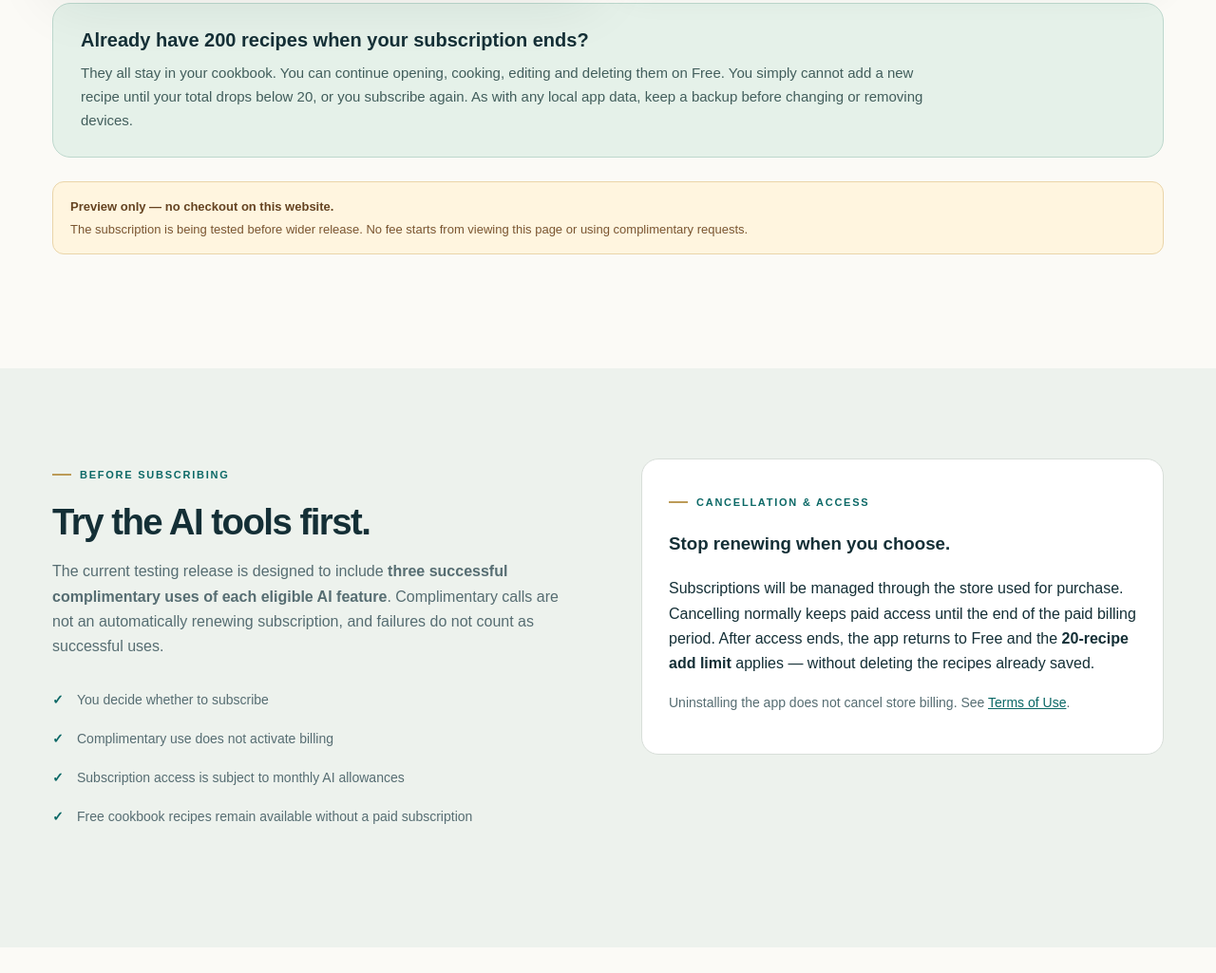
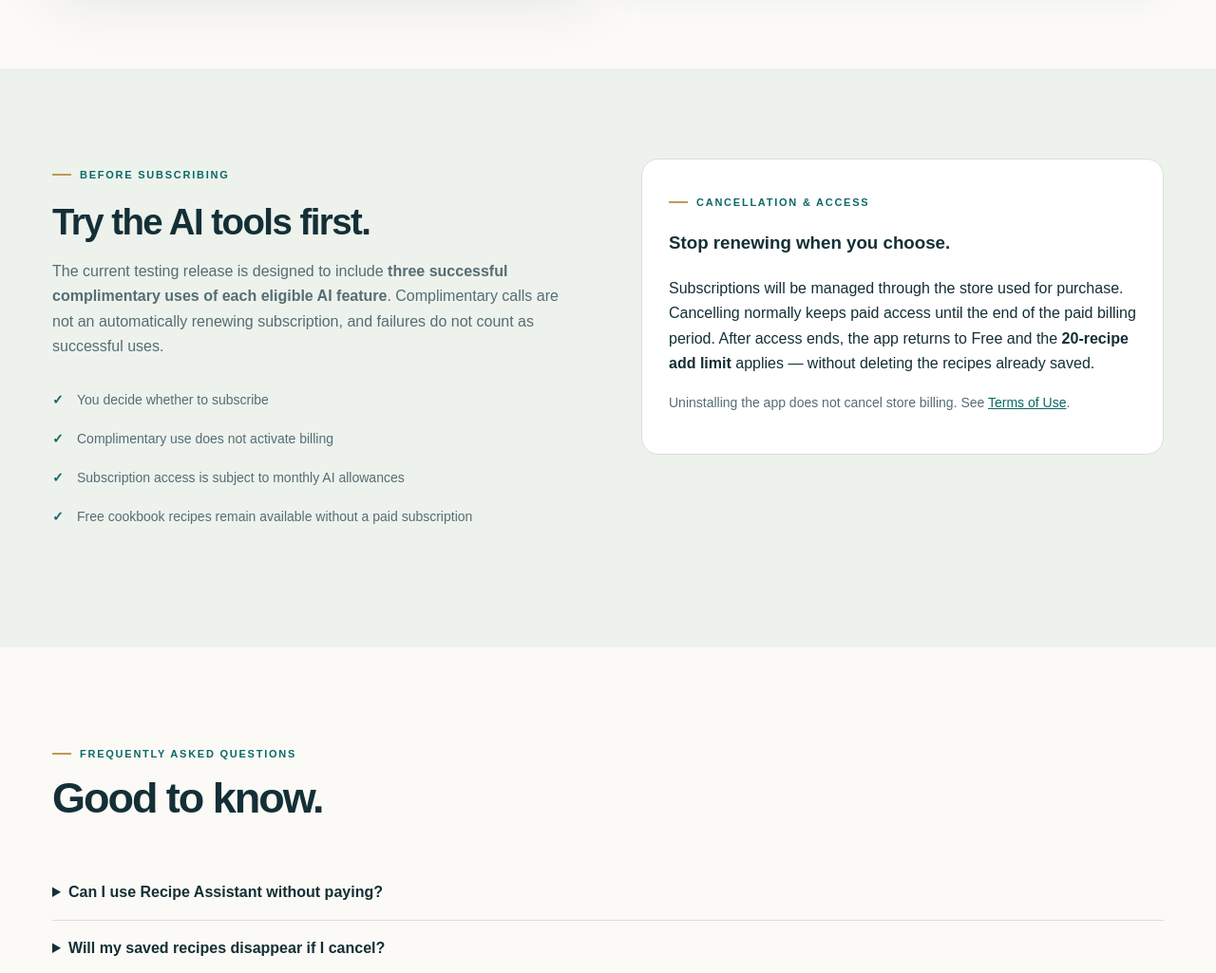
Before and after one commit to VitaliAutomation/vitali-automation-website, a plain HTML site: page subscriptions.html in a window 1280 px wide. Shown: the part 1427-2452 px from the top of the page at 95% size. Drawn offline with Linux system fonts and the light colour scheme.

Commit message:
Website V7 - Legal policies and release fix

```diff
--- a/subscriptions.html
+++ b/subscriptions.html
@@ -18,15 +18,13 @@
 <p class="plan-smallprint">This is a recurring subscription, not a one-time purchase. Payment and cancellation will be handled through Google Play or Apple's App Store where the subscription is available.</p>
 </article>
 </div>
-<div class="pricing-message"><strong>Already have 200 recipes when your subscription ends?</strong><p>They all stay in your cookbook. You can continue opening, cooking, editing and deleting them on Free. You simply cannot add a new recipe until your total drops below 20, or you subscribe again. As with any local app data, keep a backup before changing or removing devices.</p></div>
-<div class="notice"><strong>Preview only — no checkout on this website.</strong>The subscription is being tested before wider release. No fee starts from viewing this page or using complimentary requests.</div>
 </div></section>
 <section class="section tinted"><div class="container split" style="align-items:start">
 <div><div class="eyebrow">Before subscribing</div><h2 class="standard-h2">Try the AI tools first.</h2><p class="muted">The current testing release is designed to include <strong>three successful complimentary uses of each eligible AI feature</strong>. Complimentary calls are not an automatically renewing subscription, and failures do not count as successful uses.</p><ul class="list-check"><li>You decide whether to subscribe</li><li>Complimentary use does not activate billing</li><li>Subscription access is subject to monthly AI allowances</li><li>Free cookbook recipes remain available without a paid subscription</li></ul></div>
 <div class="callout"><div class="eyebrow">Cancellation &amp; access</div><h3>Stop renewing when you choose.</h3><p>Subscriptions will be managed through the store used for purchase. Cancelling normally keeps paid access until the end of the paid billing period. After access ends, the app returns to Free and the <strong>20-recipe add limit</strong> applies — without deleting the recipes already saved.</p><p class="subline">Uninstalling the app does not cancel store billing. See <a class="inline-link" href="terms.html">Terms of Use</a>.</p></div></div></section>
 <section class="section"><div class="container"><div class="section-head"><div><div class="eyebrow">Frequently asked questions</div><h2>Good to know.</h2></div></div><div class="faq">
 <details><summary>Can I use Recipe Assistant without paying?</summary><p>Yes. The free cookbook allows up to 20 saved recipes, and you can still view, use, edit and delete the recipes in your collection. Eligible AI features also have a limited number of successful complimentary uses.</p></details>
-<details><summary>Will my 200 recipes disappear if I cancel?</summary><p>No. Your saved recipes are not automatically removed when subscription access ends. Even if 200 recipes remain on the device, you can still use and manage them. You cannot add more on Free until fewer than 20 remain, unless you subscribe again.</p></details>
+<details><summary>Will my saved recipes disappear if I cancel?</summary><p>No. Your existing saved recipes remain available to view, use, edit and delete when subscription access ends. On Free, you cannot add new recipes while your collection contains 20 or more; you can add again once it falls below 20, or if you subscribe again.</p></details>
 <details><summary>If I delete recipes after cancelling, when can I add another?</summary><p>Once your collection contains fewer than 20 recipes, you can add another until it reaches 20 again. If it contains 20 or more, adding is blocked on Free; existing recipes remain accessible.</p></details>
 <details><summary>Does a complimentary AI request start a paid subscription?</summary><p>No. There is no automatic conversion to a paid subscription. A paid purchase must be actively confirmed through the relevant app store.</p></details>
 <details><summary>How many complimentary requests do I get?</summary><p>The testing release is designed to offer three <em>successful</em> complimentary uses of each eligible AI feature. If an operation fails, it should not consume a successful-use allowance.</p></details>
```
